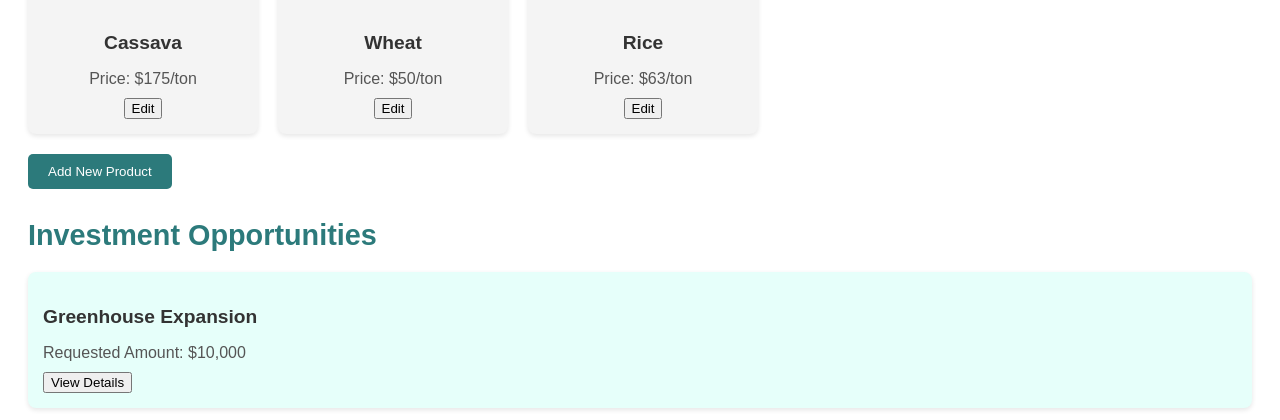
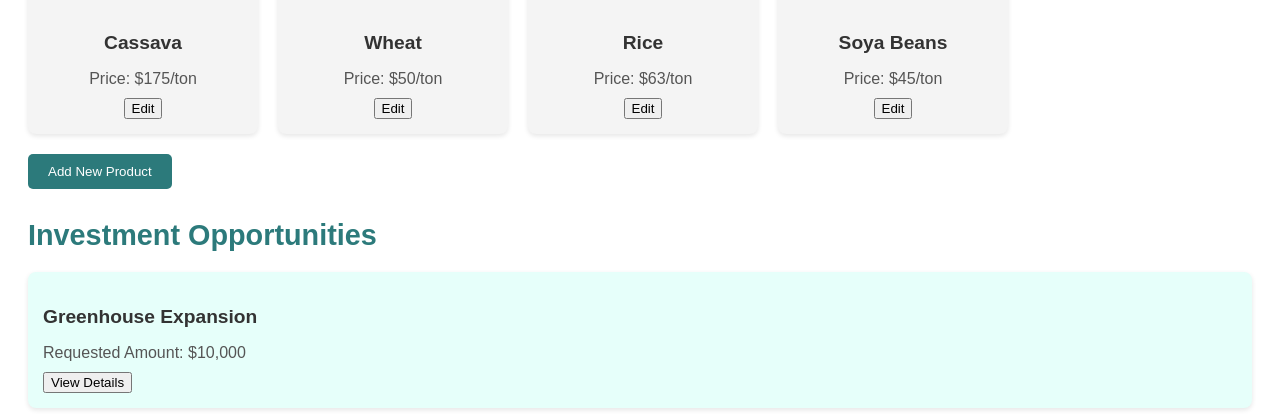
Before and after one commit to ATOROYO/Farm-Connect, a Django app: page /marketplace/farmer/dashboard/ in a window 1280 px wide. Shown: the part 1125-1545 px from the top of the page. Run offline with Django 5.2, Linux system fonts and the light colour scheme.

Commit message:
Added soya beans

```diff
--- a/templates/farmer_dashboard.html
+++ b/templates/farmer_dashboard.html
@@ -68,6 +68,12 @@
         <p>Price: $63/ton</p>
         <button>Edit</button>
       </div>
+      <div class="product">
+        <img src="{% static 'images/soyabeans.jpg' %}" alt="Wheat" />
+        <h3>Soya Beans</h3>
+        <p>Price: $45/ton</p>
+        <button>Edit</button>
+      </div>
       <!-- Add more product cards dynamically -->
     </div>
     <button class="add-product">Add New Product</button>
```
